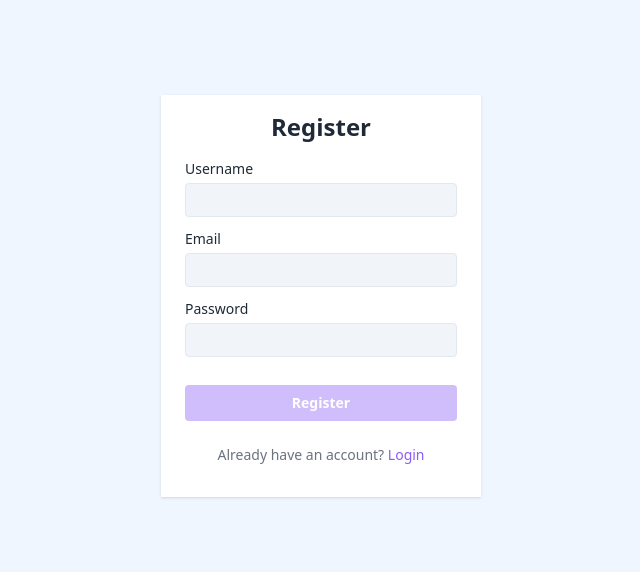
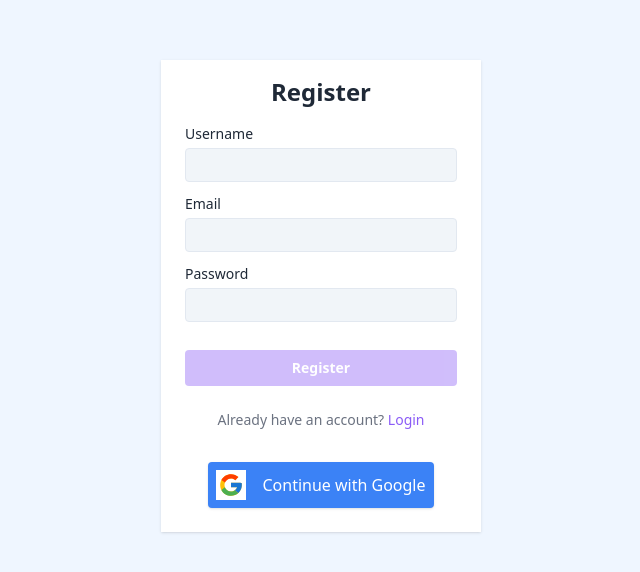
Before and after one commit to the-coding-pie/workflow, a React (Vite) app in the folder client/: page /auth/register in a window 1280 px wide. Shown: the part 104-676 px from the top of the page, without its empty margins (319-959 px from the left). Built offline with nearby package versions, Linux system fonts and the light colour scheme.

Commit message:
google oauth

```diff
--- /dev/null
+++ b/client/src/components/GoogleAuth/GoogleAuthBtn.tsx
@@ -0,0 +1,15 @@
+import React from "react";
+import { FcGoogle } from "react-icons/fc";
+
+const GoogleAuthBtn = () => {
+  return (
+    <button className="flex items-center font-medium text-white bg-blue-500 shadow rounded p-2 mb-2">
+      <div className="icon mr-4 bg-white p-0.5">
+        <FcGoogle size={26} />
+      </div>
+      <span>Continue with Google</span>
+    </button>
+  );
+};
+
+export default GoogleAuthBtn;
--- a/client/src/pages/auth/Login.tsx
+++ b/client/src/pages/auth/Login.tsx
@@ -8,6 +8,7 @@ import { Link } from "react-router-dom";
 import { useDispatch } from "react-redux";
 import axios, { AxiosError } from "axios";
 import { loginUser } from "../../redux/features/authSlice";
+import GoogleAuthBtn from "../../components/GoogleAuth/GoogleAuthBtn";
 
 interface UserObj {
   email: string;
@@ -107,12 +108,14 @@ const Login = () => {
           />
         </div>
 
-        <p className="text-gray-500 text-sm mb-4">
+        <p className="text-gray-500 text-sm mb-8">
           Don't have an account?{" "}
           <Link to="/auth/register" className="text-primary">
             Register
           </Link>
         </p>
+
+        <GoogleAuthBtn />
       </Form>
     </Formik>
   );
--- a/client/src/pages/auth/Register.tsx
+++ b/client/src/pages/auth/Register.tsx
@@ -8,6 +8,7 @@ import Input from "../../components/FormikComponents/Input";
 import { Form, Formik } from "formik";
 import axios, { AxiosError } from "axios";
 import { loginUser } from "../../redux/features/authSlice";
+import GoogleAuthBtn from "../../components/GoogleAuth/GoogleAuthBtn";
 
 interface UserObj {
   username: string;
@@ -117,12 +118,14 @@ const Register = () => {
           />
         </div>
 
-        <p className="text-gray-500 text-sm mb-4">
+        <p className="text-gray-500 text-sm mb-8">
           Already have an account?{" "}
           <Link to="/auth/login" className="text-primary">
             Login
           </Link>{" "}
         </p>
+
+        <GoogleAuthBtn />
       </Form>
     </Formik>
   );
```
